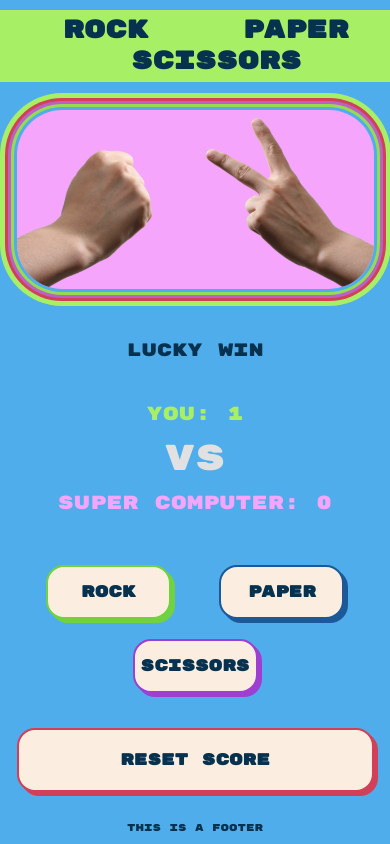
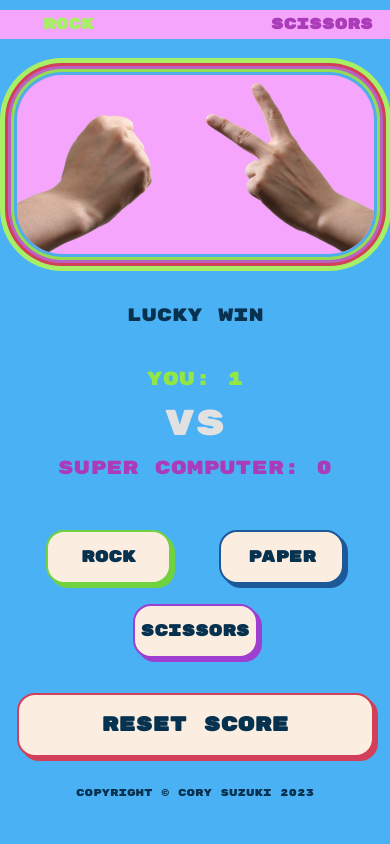
Before and after one commit to MyPetLobster/rock-paper-scissors, a plain HTML site: page index.html in a window 390 px wide. Both pictures are taken after a click on the button "Rock". Drawn offline with Linux system fonts and the light colour scheme.

Commit message:
Add dynamic color to heading text

```diff
--- a/index.html
+++ b/index.html
@@ -11,9 +11,9 @@
 
     <div id="main-container">
         <div id="heading" class="main-item">
-            <h1 class="heading-item">&nbsp&nbspROCK&nbsp&nbsp</h1>
-            <h1 class="heading-item">&nbspPAPER&nbsp</h1>
-            <h1 class="heading-item">&nbsp&nbspSCISSORS</h1>
+            <h1 id="heading-rock" class="heading-item">&nbsp&nbspROCK&nbsp&nbsp</h1>
+            <h1 id="heading-paper" class="heading-item">&nbspPAPER&nbsp&nbsp</h1>
+            <h1 id="heading-scissors" class="heading-item">SCISSORS</h1>
         </div>
 
         <div id="inner-box">
@@ -43,7 +43,7 @@
             <button id="reset-score" class="main-item">Reset Score</button>
         </div>
 
-        <footer>This is a footer</footer>
+        <footer>Copyright &copy Cory Suzuki 2023</footer>
 
     </div>
 
--- a/scripts.js
+++ b/scripts.js
@@ -10,6 +10,11 @@ const result = document.querySelector("#result");
 result.style.textAlign = "center";
 const leftHand = document.querySelector("#image-left");
 const rightHand = document.querySelector("#image-right");
+
+
+const headingRock = document.querySelector("#heading-rock");
+const headingPaper = document.querySelector("#heading-paper");
+const headingScissors = document.querySelector("#heading-scissors");
 
 
 const resultText = document.createTextNode("");
@@ -55,6 +60,9 @@ function resetScore() {
     computerCurrentScore = 0;
     updateScore(0,0);
     resetHands();
+    headingRock.style.color = "#063250";
+    headingPaper.style.color = "#063250";
+    headingScissors.style.color = "#063250";
     resultText.nodeValue = "";
     result.style.fontSize = "12px";
     let msg = "I like when you reset the score out of frustration. Just know that a computer never forgets ;)";
@@ -182,6 +190,37 @@ function game(selection) {
     resetHands()
     computerSelection = getComputerChoice();
 
+    headingRock.style.color = "rgb(245, 165, 251)";
+    headingPaper.style.color = "rgb(245, 165, 251)";
+    headingScissors.style.color = "rgb(245, 165, 251)";
+
+    if (selection === 'rock') {
+        headingRock.style.color = "rgb(167, 239, 100)";
+    } else if (selection === 'paper') {
+        headingPaper.style.color = "rgb(167, 239, 100)";
+    } else {
+        headingScissors.style.color = "rgb(167, 239, 100)";
+    };
+
+    if (computerSelection === 'rock') {
+        headingRock.style.color = "rgb(171, 60, 185)";
+    } else if (computerSelection === 'paper') {
+        headingPaper.style.color = "rgb(171, 60, 185)";
+    } else {
+        headingScissors.style.color = "rgb(171, 60, 185)";
+    };
+
+    if (computerSelection === selection) {
+        if (computerSelection === 'rock') {
+            headingRock.style.color = "#063250";
+        } else if (computerSelection === 'paper') {
+            headingPaper.style.color = "#063250";
+        } else {
+            headingScissors.style.color = "#063250";
+        };
+    }
+
+
     leftHand.src = `images/left-${selection}.png`;
     rightHand.src = `images/right-${computerSelection}.png`;
 
@@ -205,6 +244,16 @@ function game(selection) {
 }
 
 resetGameScore.addEventListener('click', () => resetScore());
+
+
+
+
+
+
+
+
+
+
 
 // function round() {
 //     let userChoice = '';
--- a/styles.css
+++ b/styles.css
@@ -14,7 +14,7 @@ body {
   box-sizing: border-box;
   font-size: 1.6rem;
   color: #063250;
-  background-color: rgb(80, 173, 235);
+  background-color: rgb(75, 177, 245);
   font-family: "Rubik Mono One";
 }
 #main-container {
@@ -39,7 +39,7 @@ body {
     justify-content:space-around;
     top: 0;
     position: fixed;
-    background-color: rgb(167, 239, 100);
+    background-color: rgb(245, 165, 251);
 }
 
 h1 {
@@ -92,10 +92,10 @@ h1 {
 
 }
 #user-score {
-    color: rgb(167, 239, 100);
+    color: rgb(146, 231, 67);
 }
 #computer-score {
-    color: rgb(245, 165, 251);
+    color: rgb(171, 60, 185);
 }
 #vs {
     font-size: 3.6rem;
@@ -185,6 +185,9 @@ button:active {
     box-shadow: rgb(159, 63, 210) 2px 2px 0 0;
 }
 
+#reset-score {
+    font-size: 2rem;
+}
 
 
 @media (min-width: 768px) {
@@ -194,6 +197,14 @@ button:active {
   }
 }
 
+@media (max-width: 545px) {
+    h1 {
+        font-size: 1.5rem;
+    }
+    #inner-box {
+        margin-top: 65px;
+    }
+}
 
 
 
```
